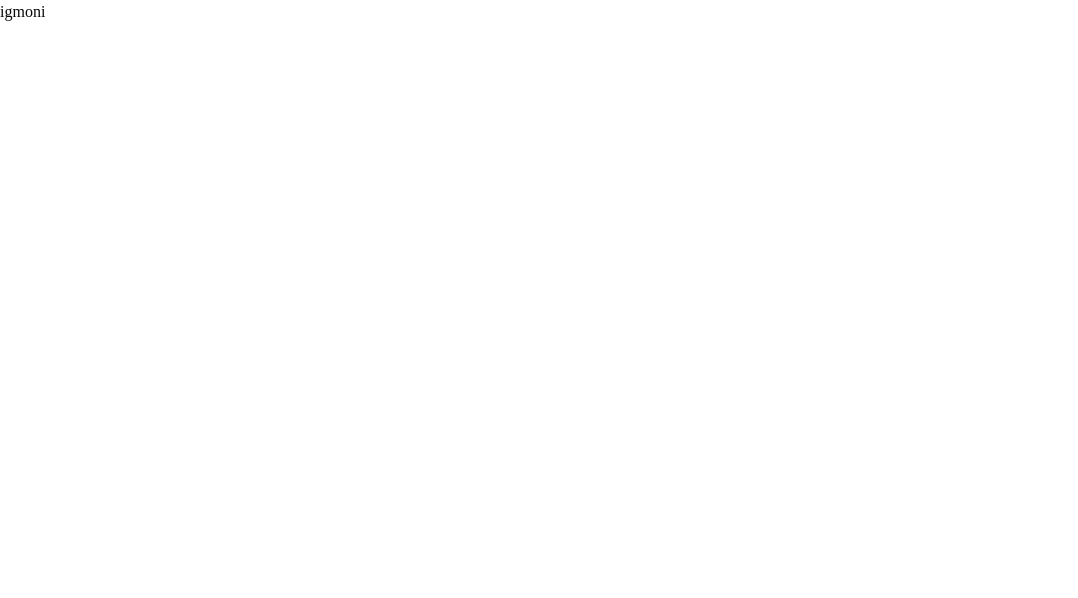
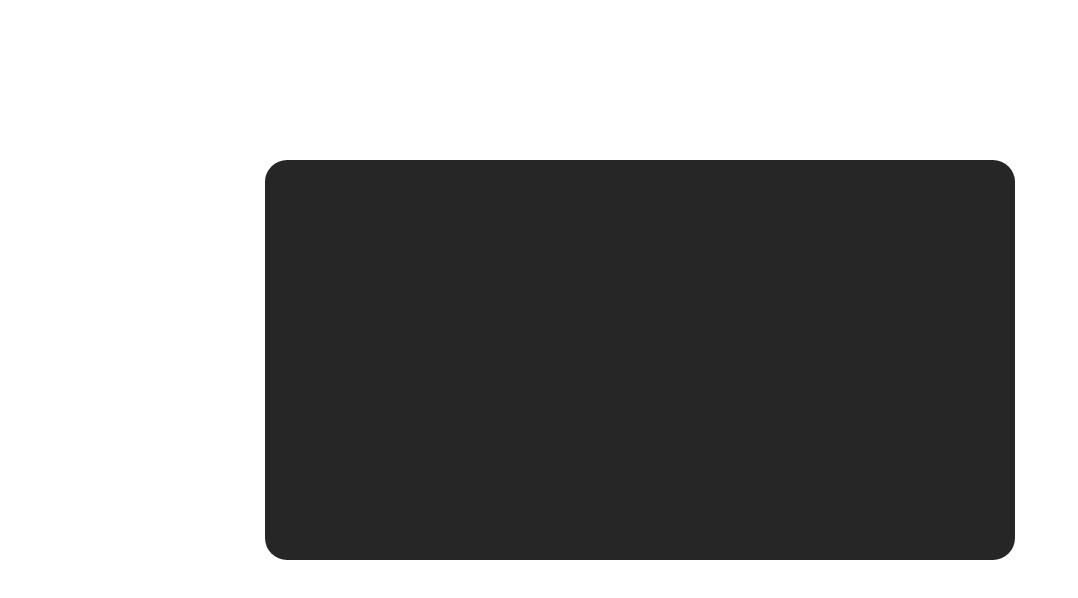
Before and after one commit to igmoni/persona, a Next.js app: page /1 in a window 1280 px wide. Shown: the top 598 px of the page, without its empty margins (0-1078 px from the left). Built offline with nearby package versions, Linux system fonts and the light colour scheme.

Commit message:
chore: a fix

```diff
--- a/src/app/[username]/page.tsx
+++ b/src/app/[username]/page.tsx
@@ -1,7 +1,15 @@
 import React from "react";
 
+import { ProfileCard } from "@/components/profile/profile-card";
+
 const page = () => {
-  return <div>igmoni</div>;
+  return (
+    <div className="h-screen w-full">
+      <div className="m-auto">
+        <ProfileCard />
+      </div>
+    </div>
+  );
 };
 
 export default page;
--- /dev/null
+++ b/src/components/profile/profile-card.tsx
@@ -0,0 +1,7 @@
+const ProfileCard = () => {
+  return <div className="h-[400px] w-[750px] mx-auto mt-40 bg-neutral-800 rounded-3xl">
+
+  </div>;
+};
+
+export { ProfileCard };
```
